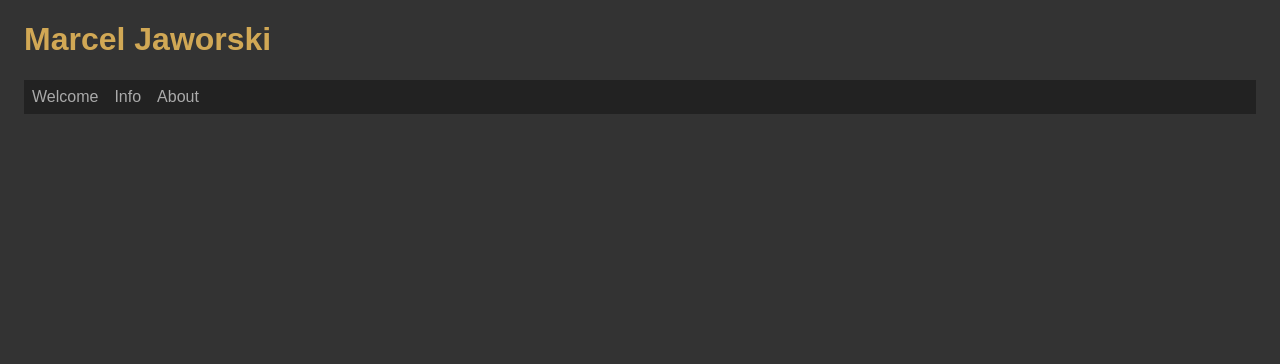
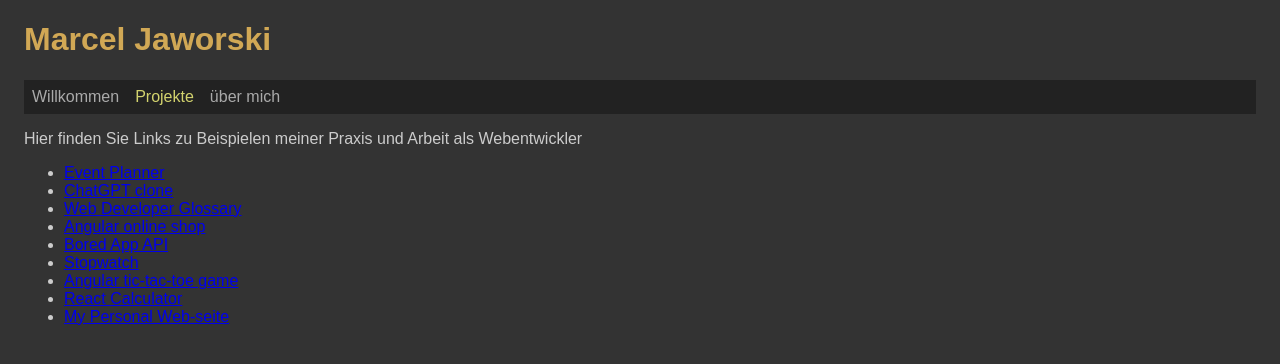
Before and after one commit to marceljaworski/portfolio, a React (Vite) app: page /projects in a window 1280 px wide. Shown: the top 364 px of the page. Built offline with nearby package versions, Linux system fonts and the light colour scheme.

Commit message:
projects links

```diff
--- a/src/App.tsx
+++ b/src/App.tsx
@@ -1,7 +1,7 @@
 import './App.scss';
 import { NavLink, Routes, Route, Navigate } from 'react-router-dom';
 import { PageWelcome } from './pages/PageWelcome';
-import { PageInfo } from './pages/PageInfo';
+import { PageProjects } from './pages/PageProjects';
 import { PageAbout } from './pages/PageAbout';
 
 function App() {
@@ -9,14 +9,14 @@ function App() {
 		<div className="App">
 			<h1>Marcel Jaworski</h1>
 			<nav>
-				<NavLink to="/welcome">Welcome</NavLink>
-				<NavLink to="/info">Info</NavLink>
-				<NavLink to="/about">About</NavLink>
+				<NavLink to="/welcome">Willkommen</NavLink>
+				<NavLink to="/projects">Projekte</NavLink>
+				<NavLink to="/about">über mich</NavLink>
 			</nav>
 
 			<Routes>
 				<Route path="/welcome" element={<PageWelcome />} />
-				<Route path="/info" element={<PageInfo />} />
+				<Route path="/projects" element={<PageProjects />} />
 				<Route path="/about" element={<PageAbout />} />
 				<Route path="/" element={<Navigate to="/welcome" replace />} />
 			</Routes>
--- a/src/pages/PageInfo.tsx
+++ /dev/null
@@ -1,7 +0,0 @@
-export const PageInfo = () => {
-	return (
-		<>
-			<p>I am a junior fullstack developer.</p>
-		</>
-	);
-};
--- /dev/null
+++ b/src/pages/PageProjects.tsx
@@ -0,0 +1,18 @@
+export const PageProjects = () => {
+	return (
+		<>
+			<p>Hier finden Sie Links zu Beispielen meiner Praxis und Arbeit als Webentwickler</p>
+			<ul>
+				<li><a href="https://event.ella-rotari.com/" target="blank">Event Planner</a></li>
+				<li><a href="https://chat-gpt-clone-mj6c.onrender.com/" target="blank">ChatGPT clone</a></li>
+				<li><a href="https://glossary-marceljaworski.vercel.app/" target="blank">Web Developer Glossary</a></li>
+				<li><a href="https://angular-online-shop.vercel.app/" target="blank">Angular online shop</a></li>
+				<li><a href="https://bored-api-marceljaworski.vercel.app/" target="blank">Bored App API</a></li>
+				<li><a href="https://stopwatch-jsx.netlify.app/" target="blank">Stopwatch</a></li>
+				<li><a href="https://tic-tac-toe-marceljaworski.vercel.app/" target="blank">Angular tic-tac-toe game</a></li>
+				<li><a href="https://jsxcalculator.netlify.app/" target="blank">React Calculator</a></li>
+				<li><a href="https://marceljaworski.de/" target="blank">My Personal Web-seite</a></li>
+			</ul>
+		</>
+	);
+};
```
Also changed, not shown: 1 other file (tests, documents, lock files or other folders).
